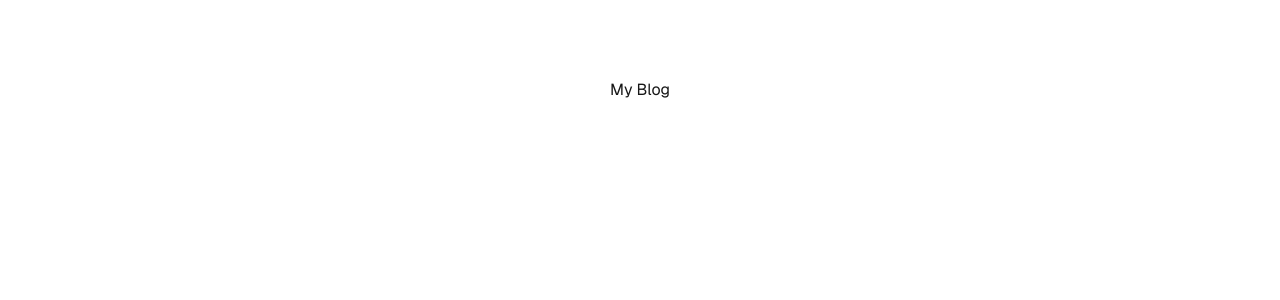
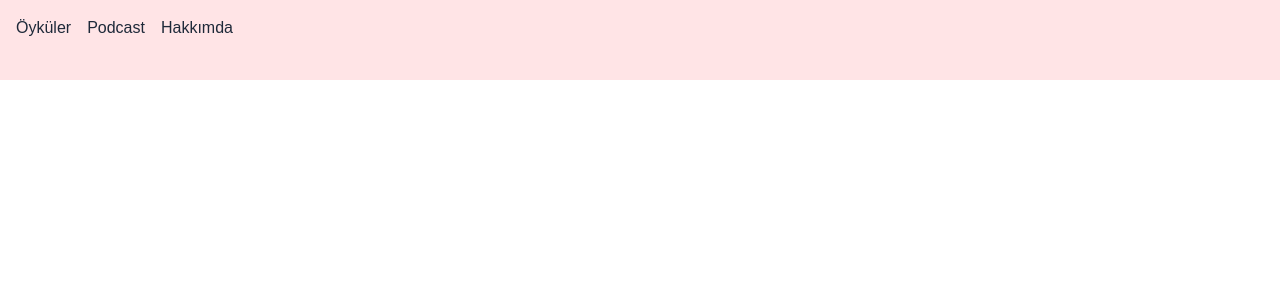
Before and after one commit to duyguozpercin/literary-mag, a Next.js app: page / in a window 1280 px wide. Shown: the top 300 px of the page. Built offline with nearby package versions, Linux system fonts and the light colour scheme.

Commit message:
Add Navbar component to Home page

```diff
--- /dev/null
+++ b/src/app/components/Navbar.tsx
@@ -0,0 +1,16 @@
+
+
+export default function Navbar() {
+return (
+    <nav className="bg-rose-100 p-4 w-full h-20">
+      <div className="container mx-auto flex justify-between items-center">
+        <ul className="flex space-x-4 justify-center text-gray-800">
+          <li><a href=""></a>Öyküler</li>
+          <li><a href=""></a>Podcast</li>
+          <li><a href=""></a>Hakkımda</li>
+          </ul>
+      </div>
+    </nav>
+
+);
+}
--- a/src/app/page.tsx
+++ b/src/app/page.tsx
@@ -1,9 +1,10 @@
-import Image from "next/image";
+import React from 'react';
+import Navbar from './components/Navbar';
 
 export default function Home() {
   return (
-    <div className="font-sans grid grid-rows-[20px_1fr_20px] items-center justify-items-center min-h-screen p-8 pb-20 gap-16 sm:p-20">
-      <p>My Blog</p>
+    <div className="">
+      <Navbar />
     </div>
   );
 }
```
